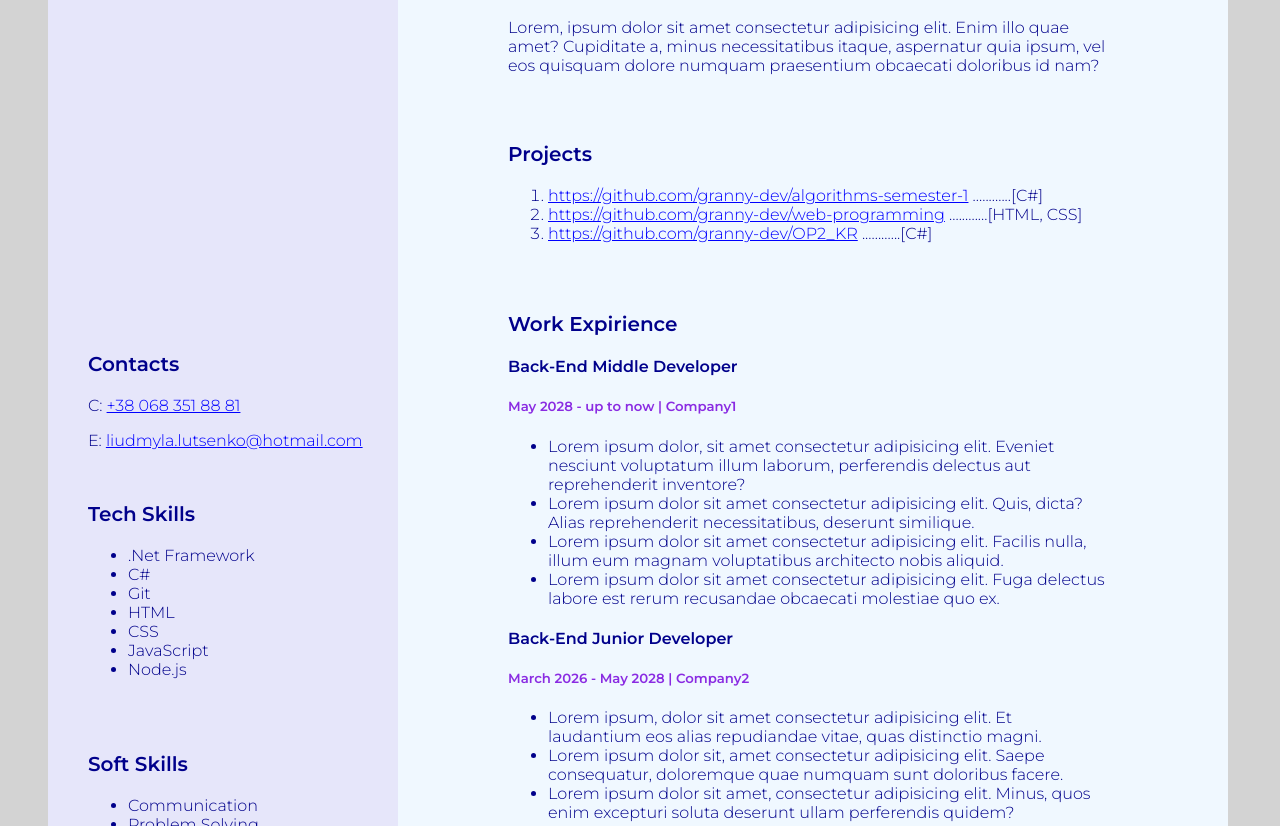
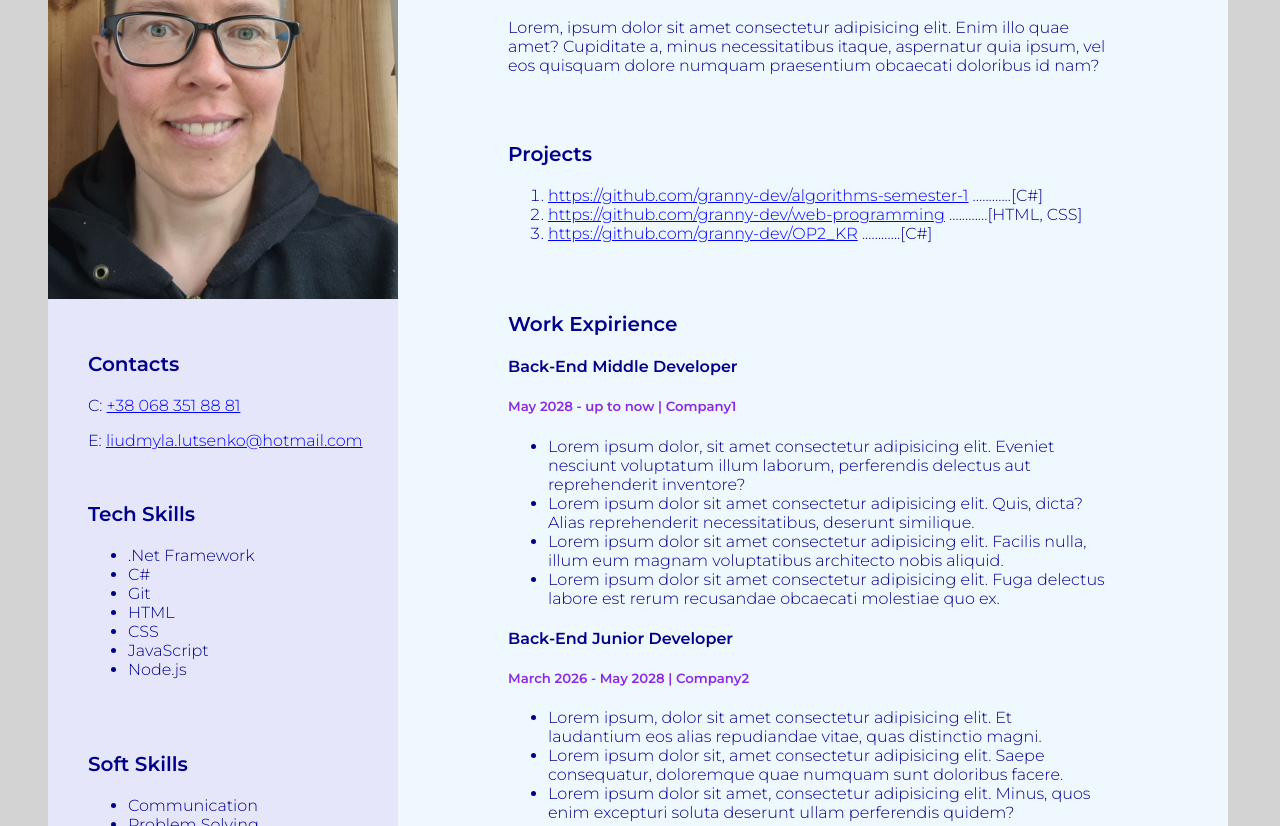
Before and after one commit to granny-dev/Resume, a plain HTML site: page index.html in a window 1280 px wide. Shown: the part 216-1042 px from the top of the page. Drawn offline with Linux system fonts and the light colour scheme.

Commit message:
Update index.html

```diff
--- a/index.html
+++ b/index.html
@@ -106,7 +106,7 @@
 
 
         <aside>
-            <img src="/photo.jpg" alt="My photo" width="350px">
+            <img src="images/photo.jpg" alt="" width="350px">
             <div class="contacts">
                 <h3>Contacts</h3>
                 <p>C: <a href="tel:+380683518881">+38 068 351 88 81</a></p>
```
